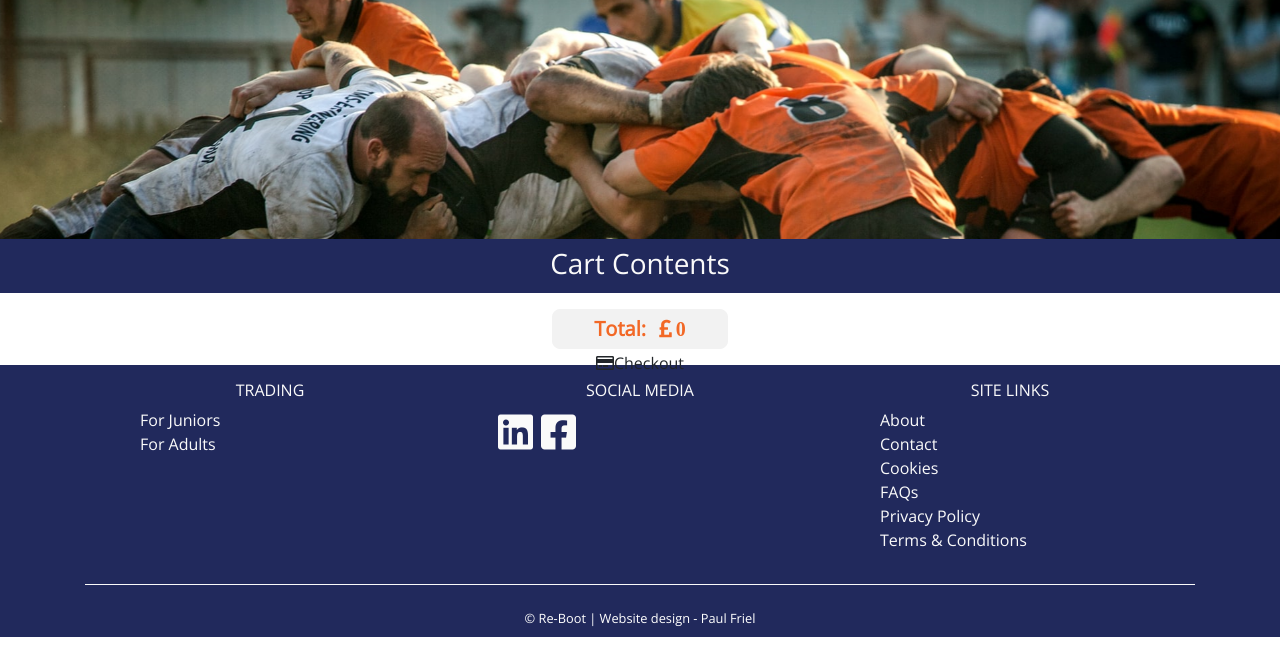
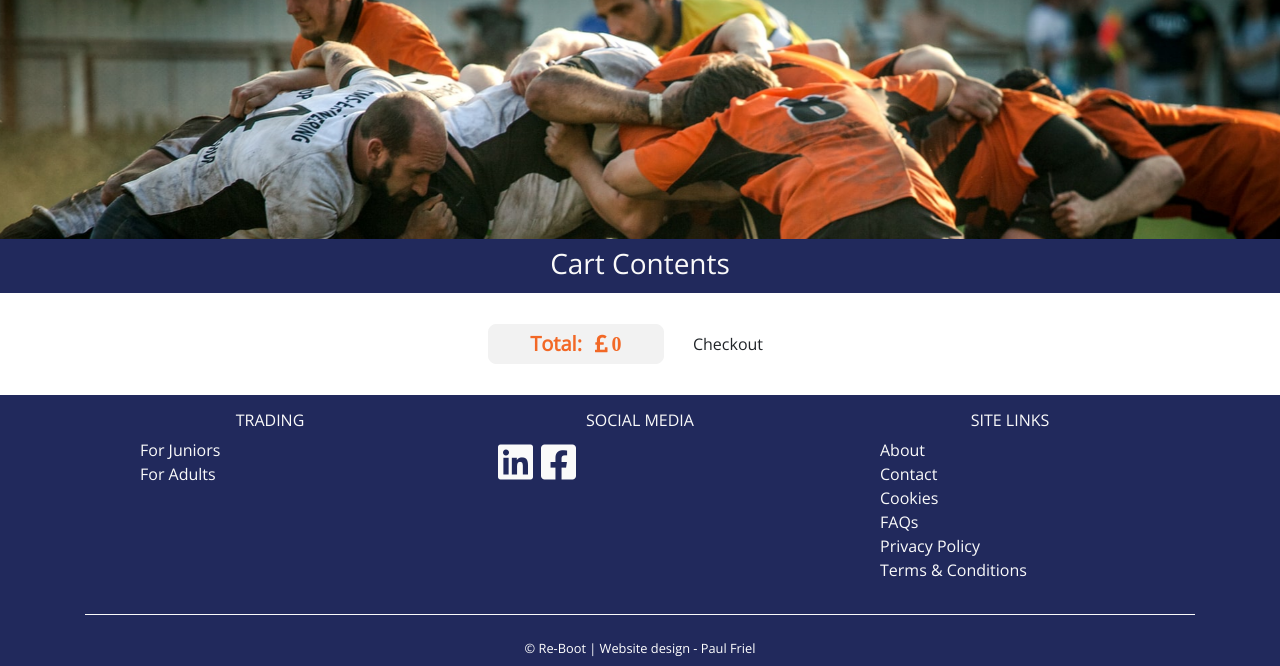
Before and after one commit to Spagettileg/reboot-pbf, a Django app: page /cart/ in a window 1280 px wide. Shown: the part 92-758 px from the top of the page. Run offline with Django 3.2, Linux system fonts and the light colour scheme; some libraries are stand-ins or nearby versions.

Commit message:
Checkout button placed into a new div class container for improved UXD.

```diff
--- a/cart/templates/cart.html
+++ b/cart/templates/cart.html
@@ -44,8 +44,9 @@
 <div class="pt-3 pb-3 container cart-contents-outer">
     <div class="pt-1 cart-contents">
         <span>Total: </span><i class="fas fa-pound-sign pl-2" aria-hidden="true"><span class="pl-1"></span>{{ total }}</i>
-        <a href="{% url 'checkout' %}" class="btn info-btn" role="button"><span class="far fa-credit-card"
-            aria-hidden="true"></span>Checkout</a>
+    </div>
+    <div class="px-3 py-3 row">
+        <button class="btn btn-checkout" href="{% url 'checkout' %}" role="button" type="submit" aria-hidden="true">Checkout</button>
     </div>
 </div>
 {% endblock %}
```
